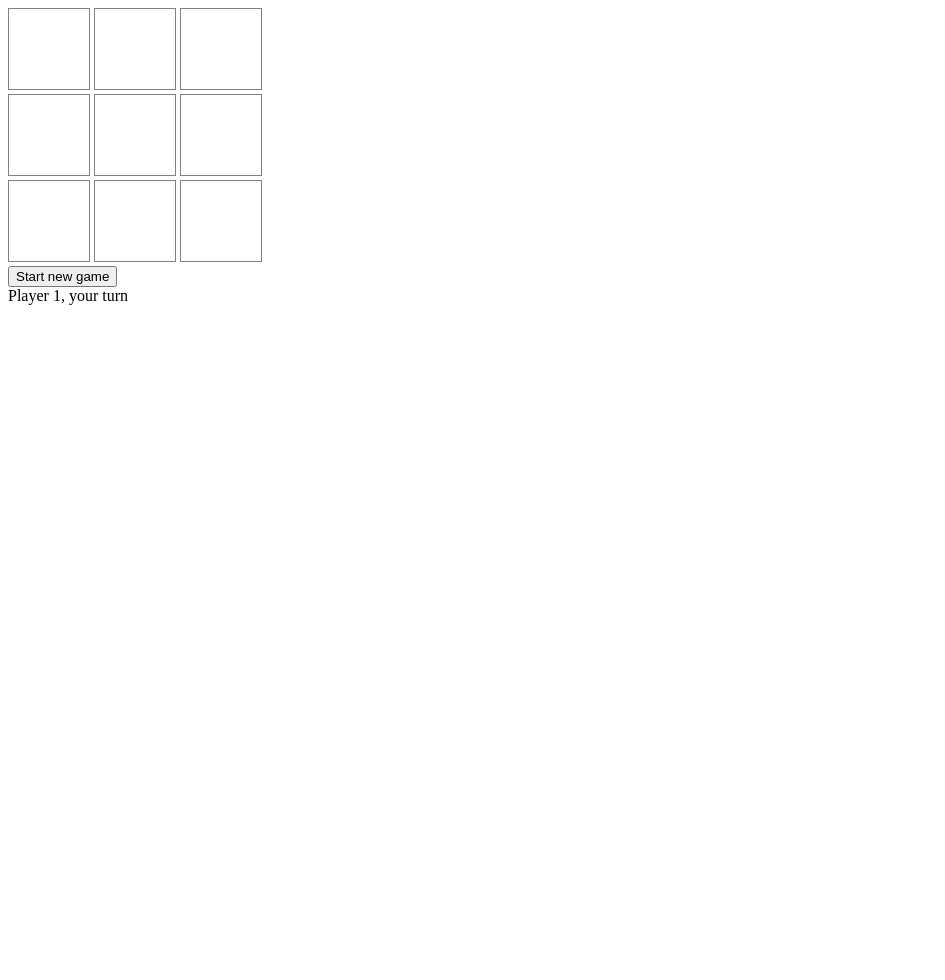
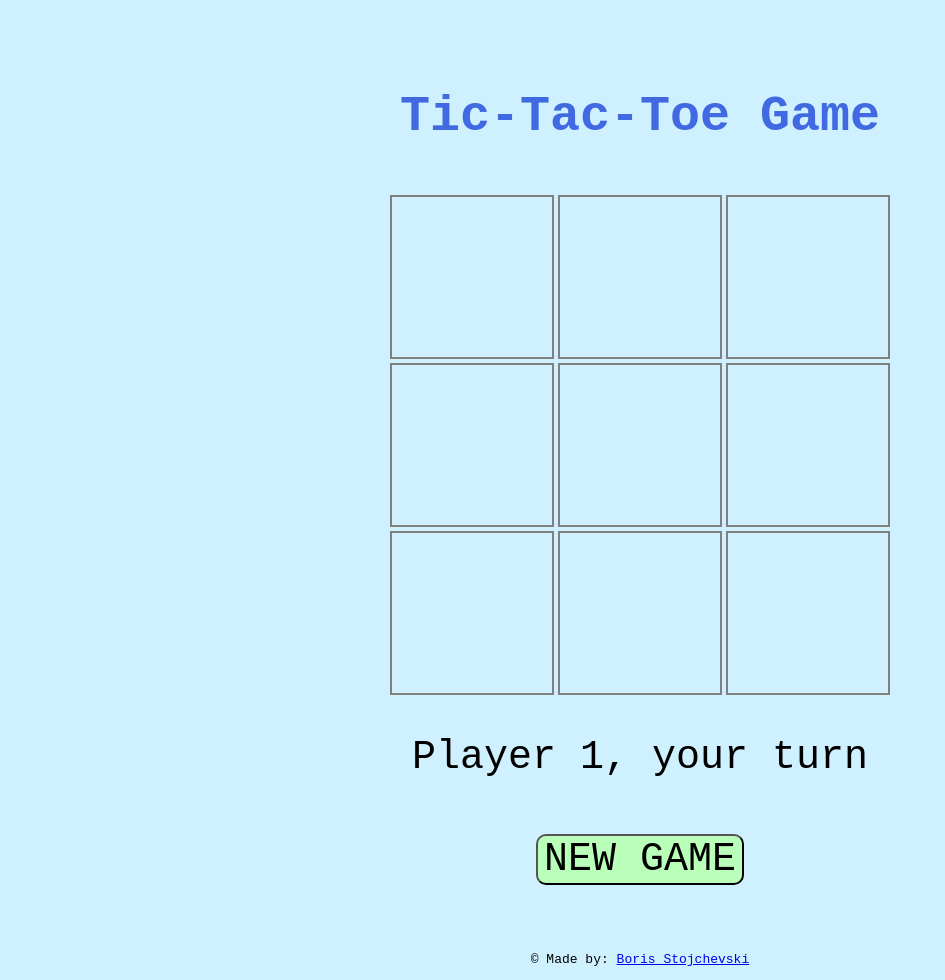
Before and after one commit to stojchevskiboris/TicTacToe_Game, a plain HTML site: page index.html in a window 1280 px wide. Shown: the whole page, without its empty margins (0-945 px from the left). Before the commit the page ends 800 px from the top, so only its background shows below. Drawn offline with nearby package versions, Linux system fonts and the light colour scheme.

Commit message:
Final v1

```diff
--- a/index.html
+++ b/index.html
@@ -3,40 +3,77 @@
 <head>
     <meta charset="UTF-8">
     <title>Tic Tac Toe Game</title>
+    <link rel="icon" type="image" href="https://cdn-icons-png.flaticon.com/128/2911/2911156.png">
+
     <link rel="stylesheet" href="https://ajax.googleapis.com/ajax/libs/jqueryui/1.12.1/themes/smoothness/jquery-ui.css">
     <script src="https://ajax.googleapis.com/ajax/libs/jquery/3.1.1/jquery.min.js"></script>
     <script src="https://ajax.googleapis.com/ajax/libs/jqueryui/1.12.1/jquery-ui.min.js"></script>
     <style>
+        body{
+            background: #cff1ff;
+
+        }
         #game{
-            width: 300px;
+            padding-top: 30px;
+            margin: auto;
+            width: 550px;
+            text-align-last: center;
+
+        }
+        #headLine{
+            font-family: monospace;
+            font-size: 50px;
+            font-weight: bold;
+            color: royalblue;
         }
         .cell{
-            border: 1px solid grey;
-            width: 80px;
-            height: 80px;
+            border: 2px solid grey;
+            width: 160px;
+            height: 160px;
             display: inline-block;
         }
         .cell:hover{
-            background:whitesmoke;
+            border-color: blue;
         }
         .optX{
             background-image: url("https://icon-library.com/images/cross-icon/cross-icon-29.jpg");
-            background-size: 80px 80px;
+            background-size: cover;
             background-repeat: no-repeat;
         }
         .optO{
-            background-image: url(https://cdn-icons-png.flaticon.com/512/33/33759.png);
-            background-size: 60px 60px;
+            background-image: url("https://icon-library.com/images/create-an-icon/create-an-icon-25.jpg");
+            background-size: cover;
             background-repeat: no-repeat;
-            background-position-x: 10px;
-            background-position-y: 10px;
         }
         .selected{
             pointer-events: none;
         }
         #youWon{
-            color: #14c900;
+            color: limegreen;
             display: none;
+        }
+        #player{
+            font-size: 40px;
+            font-family: monospace;
+
+        }
+        #draw{
+            display: none;
+            font-size: 40px;
+            color: orange;
+            font-family: monospace;
+        }
+        #start{
+            font-size: 40px;
+            border-radius: 10px;
+            background: #b9ffb9;
+            font-family: monospace;
+        }
+        #start:hover{
+            background: #7af57a;
+        }
+        #git{
+            font-family: monospace;
         }
     </style>
     <script>
@@ -75,7 +112,8 @@
                     document.getElementById("turn").innerText="2"
                 }
                 if (totalTurns==9){
-                    //display draw
+                    $("#player").css('display','none')
+                    $("#draw").css('display','block')
                 }
             }
 
@@ -223,6 +261,20 @@
                     check();
                 })
             } else {
+                $("#c1").mousedown(function (){
+                    if (turn==1){
+                        $("#c1").addClass("optX selected")
+                        c1=1;
+                        turn = 2;
+                        totalTurns++;
+                    } else {
+                        $("#c1").addClass("optO selected")
+                        c1=2
+                        turn = 1;
+                        totalTurns++;
+                    }
+                    check();
+                })
                 $("#c2").mousedown(function (){
                     if (turn==1){
                         $("#c2").addClass("optX selected")
@@ -336,35 +388,39 @@
                     check();
                 })
             }
-
-
-
-
-
-
-
         })
     </script>
 </head>
 <body>
+
 <div id="game">
+    <p id="headLine">Tic-Tac-Toe Game</p>
     <div class="row">
-        <div class="cell" id="c1"><span id="o1"></span></div>
-        <div class="cell" id="c2"><span id="o2"></span></div>
-        <div class="cell" id="c3"><span id="o3"></span></div>
+        <div class="cell" id="c1"></div>
+        <div class="cell" id="c2"></div>
+        <div class="cell" id="c3"></div>
     </div>
   <div class="row">
-        <div class="cell" id="c4"><span id="o4"></span></div>
-        <div class="cell" id="c5"><span id="o5"></span></div>
-        <div class="cell" id="c6"><span id="o6"></span></div>
+        <div class="cell" id="c4"></div>
+        <div class="cell" id="c5"></div>
+        <div class="cell" id="c6"></div>
   </div>
   <div class="row">
-        <div class="cell" id="c7"><span id="o7"></span></div>
-        <div class="cell" id="c8"><span id="o8"></span></div>
-        <div class="cell" id="c9"><span id="o9"></span></div>
+        <div class="cell" id="c7"></div>
+        <div class="cell" id="c8"></div>
+        <div class="cell" id="c9"></div>
   </div>
+    <br><br>
+
+
+    <div id="player">Player <span id="turn">1</span>, <span id="yourTurn">your turn</span><span id="youWon">you won.</span> </div>
+    <div id="draw">Draw</div>
+
+    <br><br><br>
+    <button id="start">NEW GAME</button>
+    <br><br><br><br>
+    <p id="git">&copy; Made by: <a href="https://github.com/stojchevskiboris">Boris Stojchevski</a> </p>
 </div>
-<button id="start">Start new game</button>
-<div id="player">Player <span id="turn">1</span>, <span id="yourTurn">your turn</span><span id="youWon">you won.</span> </div>
+
 </body>
 </html>
```
